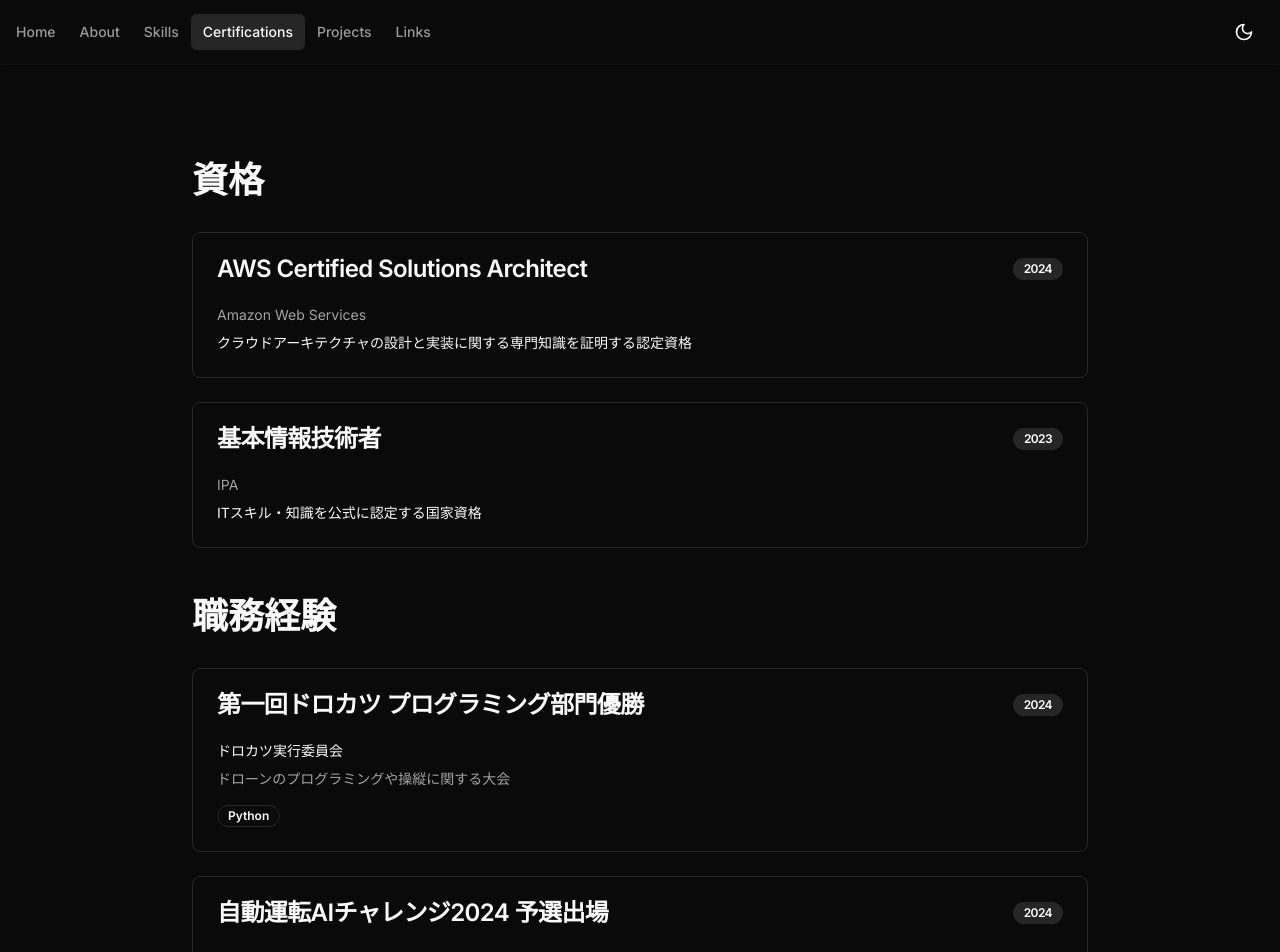
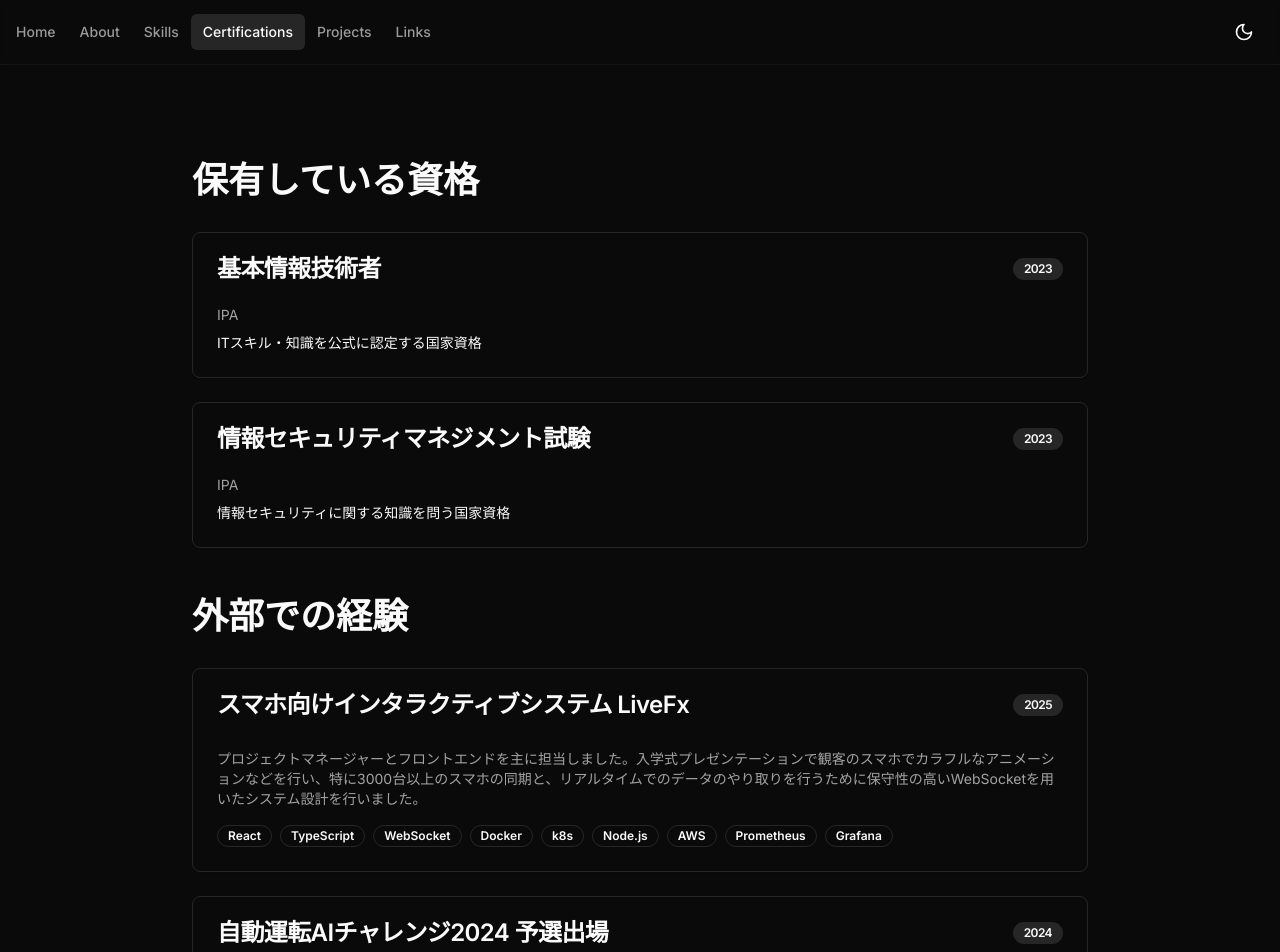
Before and after one commit to lvncer/portfolio, a Next.js app: page /certifications in a window 1280 px wide. Shown: the top 952 px of the page. Built offline with nearby package versions, Linux system fonts and the light colour scheme.

Commit message:
Update About, Certifications, Home, and Projects sections with new content and images

```diff
--- a/app/about/page.tsx
+++ b/app/about/page.tsx
@@ -20,7 +20,7 @@ export default function About() {
               <div className="grid md:grid-cols-2 gap-8">
                 <div>
                   <Image
-                    src="/profile.png"
+                    src="/profile.JPG"
                     alt="Profile"
                     className="rounded-lg w-full object-cover aspect-square"
                     width={50}
@@ -28,7 +28,7 @@ export default function About() {
                   />
                 </div>
                 <div className="space-y-4">
-                  <h2 className="text-2xl font-semibold">Hello! 👋</h2>
+                  <h2 className="text-2xl font-semibold">Hello! 👋  Im Takahashi.</h2>
                   <p className="text-muted-foreground">
                     フルスタックエンジニアやシステムエンジニア、セキュリティエンジニアなどまだまだやりたいことが決まっていないです。
                   </p>
--- a/app/certifications/page.tsx
+++ b/app/certifications/page.tsx
@@ -6,27 +6,37 @@ import { Badge } from "@/components/ui/badge";
 
 const certifications = [
   {
-    title: "AWS Certified Solutions Architect",
-    date: "2024",
-    organization: "Amazon Web Services",
-    description:
-      "クラウドアーキテクチャの設計と実装に関する専門知識を証明する認定資格",
-  },
-  {
     title: "基本情報技術者",
     date: "2023",
     organization: "IPA",
     description: "ITスキル・知識を公式に認定する国家資格",
   },
+  {
+    title: "情報セキュリティマネジメント試験",
+    date: "2023",
+    organization: "IPA",
+    description: "情報セキュリティに関する知識を問う国家資格",
+  },
 ];
 
 const experiences = [
   {
-    title: "第一回ドロカツ プログラミング部門優勝",
-    company: "ドロカツ実行委員会",
-    period: "2024",
-    description: "ドローンのプログラミングや操縦に関する大会",
-    skills: ["Python"],
+    title: "スマホ向けインタラクティブシステム LiveFx",
+    company: "",
+    period: "2025",
+    description:
+      "プロジェクトマネージャーとフロントエンドを主に担当しました。入学式プレゼンテーションで観客のスマホでカラフルなアニメーションなどを行い、特に3000台以上のスマホの同期と、リアルタイムでのデータのやり取りを行うために保守性の高いWebSocketを用いたシステム設計を行いました。",
+    skills: [
+      "React",
+      "TypeScript",
+      "WebSocket",
+      "Docker",
+      "k8s",
+      "Node.js",
+      "AWS",
+      "Prometheus",
+      "Grafana",
+    ],
   },
   {
     title: "自動運転AIチャレンジ2024 予選出場",
@@ -35,6 +45,13 @@ const experiences = [
     description:
       "オンラインのシミュレーションで実施します。予選の競技はデジタルツイン指向のAWSIMを用いてコースをより速く走行することを目指します",
     skills: ["ROS", "Ubuntu", "Docker"],
+  },
+  {
+    title: "第一回ドロカツ プログラミング部門優勝",
+    company: "ドロカツ実行委員会",
+    period: "2024",
+    description: "ドローンのプログラミングや操縦に関する大会",
+    skills: ["Python"],
   },
 ];
 
@@ -49,7 +66,7 @@ export default function Certifications() {
           className="max-w-4xl mx-auto space-y-12"
         >
           <section>
-            <h1 className="text-4xl font-bold mb-8">資格</h1>
+            <h1 className="text-4xl font-bold mb-8">保有している資格</h1>
             <div className="grid gap-6">
               {certifications.map((cert, index) => (
                 <motion.div
@@ -78,7 +95,7 @@ export default function Certifications() {
           </section>
 
           <section>
-            <h1 className="text-4xl font-bold mb-8">職務経験</h1>
+            <h1 className="text-4xl font-bold mb-8">外部での経験</h1>
             <div className="grid gap-6">
               {experiences.map((exp, index) => (
                 <motion.div
--- a/app/page.tsx
+++ b/app/page.tsx
@@ -9,26 +9,26 @@ import { Card, CardContent } from "@/components/ui/card";
 const features = [
   {
     icon: Code2,
-    title: "Clean Code",
-    description:
-      "Writing elegant, maintainable, and efficient code is my passion",
+    title: "高い志向性",
+    description: "常に最高品質を目指し、洗練されたコードと成果物を提供します。",
   },
   {
     icon: Sparkles,
-    title: "Creative Solutions",
-    description: "Turning complex problems into simple, beautiful solutions",
+    title: "豊富な経験",
+    description:
+      "多様なプロジェクトで培った経験を活かし、価値あるソリューションを実現します。",
   },
   {
     icon: Rocket,
-    title: "Fast Performance",
-    description: "Optimizing for the best possible user experience",
+    title: "優れたコミュニケーション力",
+    description: "チームやクライアントと円滑に連携し、アイデアを形にします。",
   },
 ];
 
 export default function Home() {
   return (
     <div className="min-h-screen pt-16">
-      <div className="container mx-auto px-4 py-24">
+      <div className="container mx-auto px-4 py-20">
         <motion.div
           initial={{ opacity: 0, y: 20 }}
           animate={{ opacity: 1, y: 0 }}
@@ -57,8 +57,9 @@ export default function Home() {
             transition={{ delay: 0.4, duration: 0.5 }}
             className="mt-6 text-lg leading-8 text-muted-foreground"
           >
-            Im a passionate developer focused on creating beautiful and
-            functional web experiences.
+            私は、様々な社会的課題に対して
+            <br />
+            美しく機能的なシステム体験を創り出すことを目指しています。
           </motion.p>
           <motion.div
             initial={{ opacity: 0, y: 20 }}
@@ -79,7 +80,7 @@ export default function Home() {
           initial={{ opacity: 0, y: 40 }}
           animate={{ opacity: 1, y: 0 }}
           transition={{ delay: 0.8, duration: 0.5 }}
-          className="mt-24 grid gap-8 md:grid-cols-3"
+          className="mt-20 grid gap-8 md:grid-cols-3"
         >
           {features.map((feature, index) => (
             <motion.div
@@ -116,14 +117,14 @@ export default function Home() {
               >
                 Privacy Policy
               </Link>
-              <a
-                href="https://github.com/lvncer"
+              <Link
+                href="https://github.com/lvncer/portfolio"
                 target="_blank"
                 rel="noopener noreferrer"
                 className="text-muted-foreground hover:text-foreground transition-colors"
               >
                 <Github className="h-5 w-5" />
-              </a>
+              </Link>
             </div>
           </div>
         </div>
--- a/app/projects/page.tsx
+++ b/app/projects/page.tsx
@@ -8,6 +8,15 @@ import { Github, Globe } from "lucide-react";
 import Image from "next/image";
 
 const projects = [
+  {
+    title: "Bookmarks",
+    description:
+      "Next.Js、Clerk、Supabaseを使用したシンプルなブックマークマネージャー。Clerkによるユーザ認証とSupabaseの高速データベースにより、快適な操作性を実現。",
+    image: "/bookmark.png",
+    technologies: ["Next.Js", "TypeScript", "Supabase", "Clerk"],
+    github: "https://github.com/lvncer/bookmarks",
+    live: "https://bookmarks-gamma-vert.vercel.app",
+  },
   {
     title: "Next SNS",
     description:
@@ -25,15 +34,6 @@ const projects = [
     ],
     github: "https://github.com/lvncer/nextsns",
     live: "https://nextsns-one.vercel.app",
-  },
-  {
-    title: "Bookmarks",
-    description:
-      "Next.Js、Clerk、Supabaseを使用したシンプルなブックマークマネージャー。Clerkによるユーザ認証とSupabaseの高速データベースにより、快適な操作性を実現。",
-    image: "/bookmark.png",
-    technologies: ["Next.Js", "TypeScript", "Supabase", "Clerk"],
-    github: "https://github.com/lvncer/bookmarks",
-    live: "https://bookmarks-gamma-vert.vercel.app",
   },
 ];
 
```
Also changed, not shown: public/profile.JPG (added).
